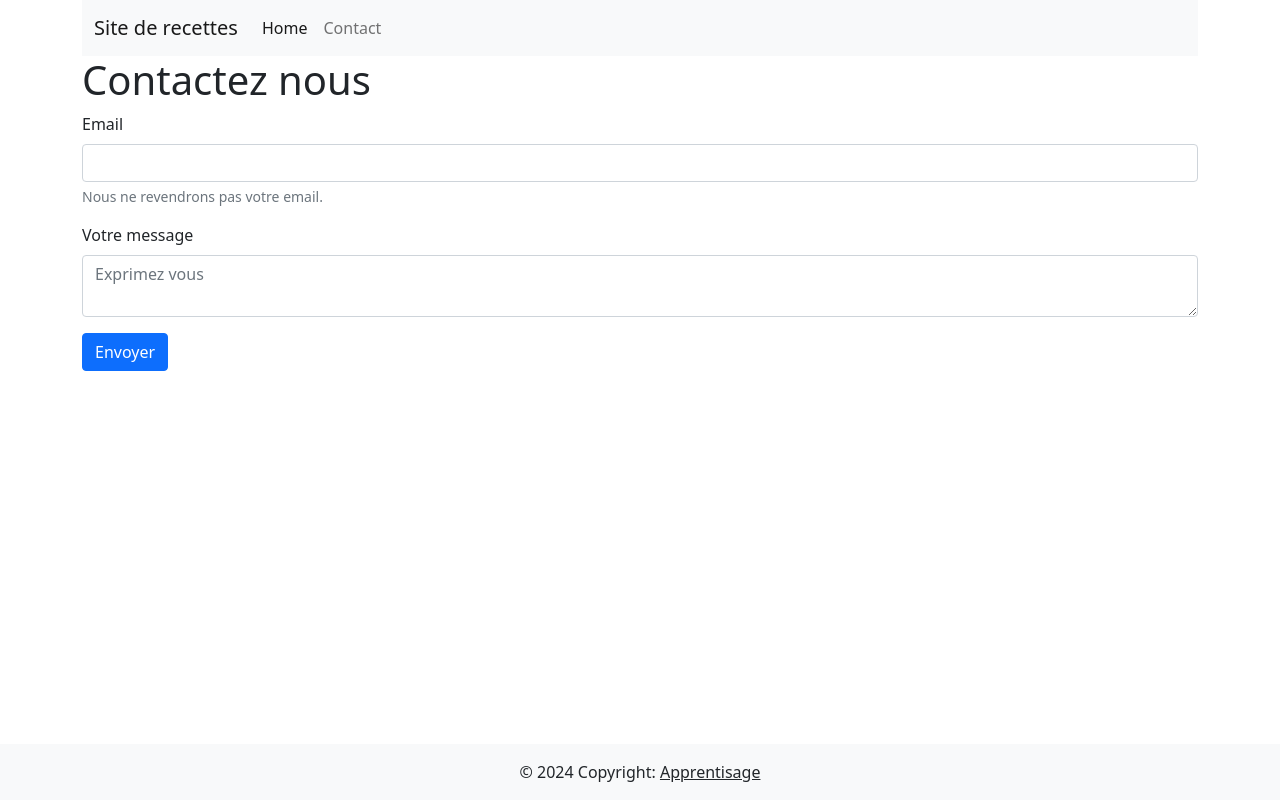
After one commit to Matoiri/PHP, a PHP site: page /contact.php in a window 1280 px wide. The commit adds this page. Run offline with PHP 8.4, Linux system fonts and the light colour scheme.

Commit message:
second commit

```diff
--- /dev/null
+++ b/contact.php
@@ -0,0 +1,36 @@
+<!DOCTYPE html>
+<html>
+
+
+<head>
+    <meta charset="UTF-8">
+    <meta http-equiv="X-UA-Compatible" content="IE=edge">
+    <meta name="viewport" content="width=device-width, initial-scale=1.0">
+    <title>Site de Recettes - Page d'accueil</title>
+    <link href="https://cdn.jsdelivr.net/npm/bootstrap@5.0.2/dist/css/bootstrap.min.css" rel="stylesheet">
+</head>
+
+
+<body class="d-flex flex-column min-vh-100">
+    <div class="container">
+        <?php require_once(__DIR__ . '/header.php'); ?>
+        <h1>Contactez nous</h1>
+        <form>
+            <div class="mb-3">
+                <label for="email" class="form-label">Email</label>
+                <input type="email" class="form-control" id="email" name="email" aria-describedby="email-help">
+                <div id="email-help" class="form-text">Nous ne revendrons pas votre email.</div>
+            </div>
+            <div class="mb-3">
+                <label for="message" class="form-label">Votre message</label>
+                <textarea class="form-control" placeholder="Exprimez vous" id="message" name="message"></textarea>
+            </div>
+            <button type="submit" class="btn btn-primary">Envoyer</button>
+        </form>
+        <br />
+    </div>
+    <?php require_once(__DIR__ . '/footer.php'); ?>
+</body>
+
+
+</html>
--- /dev/null
+++ b/footer.php
@@ -0,0 +1,6 @@
+<footer class="bg-light text-center text-lg-start mt-auto">
+    <div class="text-center p-3">
+        © 2024 Copyright:
+        <a class="text-dark" href="https://openclassrooms.com/">Apprentisage</a>
+    </div>
+</footer>
--- /dev/null
+++ b/header.php
@@ -0,0 +1,18 @@
+<nav class="navbar navbar-expand-lg navbar-light bg-light">
+    <div class="container-fluid">
+        <a class="navbar-brand" href="index.php">Site de recettes</a>
+        <button class="navbar-toggler" type="button" data-bs-toggle="collapse" data-bs-target="#navbarSupportedContent" aria-controls="navbarSupportedContent" aria-expanded="false" aria-label="Toggle navigation">
+            <span class="navbar-toggler-icon"></span>
+        </button>
+        <div class="collapse navbar-collapse" id="navbarSupportedContent">
+            <ul class="navbar-nav me-auto mb-2 mb-lg-0">
+                <li class="nav-item">
+                    <a class="nav-link active" aria-current="page" href="index.php">Home</a>
+                </li>
+                <li class="nav-item">
+                    <a class="nav-link" href="contact.php">Contact</a>
+                </li>
+            </ul>
+        </div>
+    </div>
+</nav>
```
Also changed, not shown: exo/deboguage.php (added, +100 -0 lines), functions.php (added, +36 -0 lines), index.php (+10 -75 lines), variables.php (added, +42 -0 lines), exo/affichertexte.php (renamed from affichertexte.php), exo/info.php (renamed from info.php).
